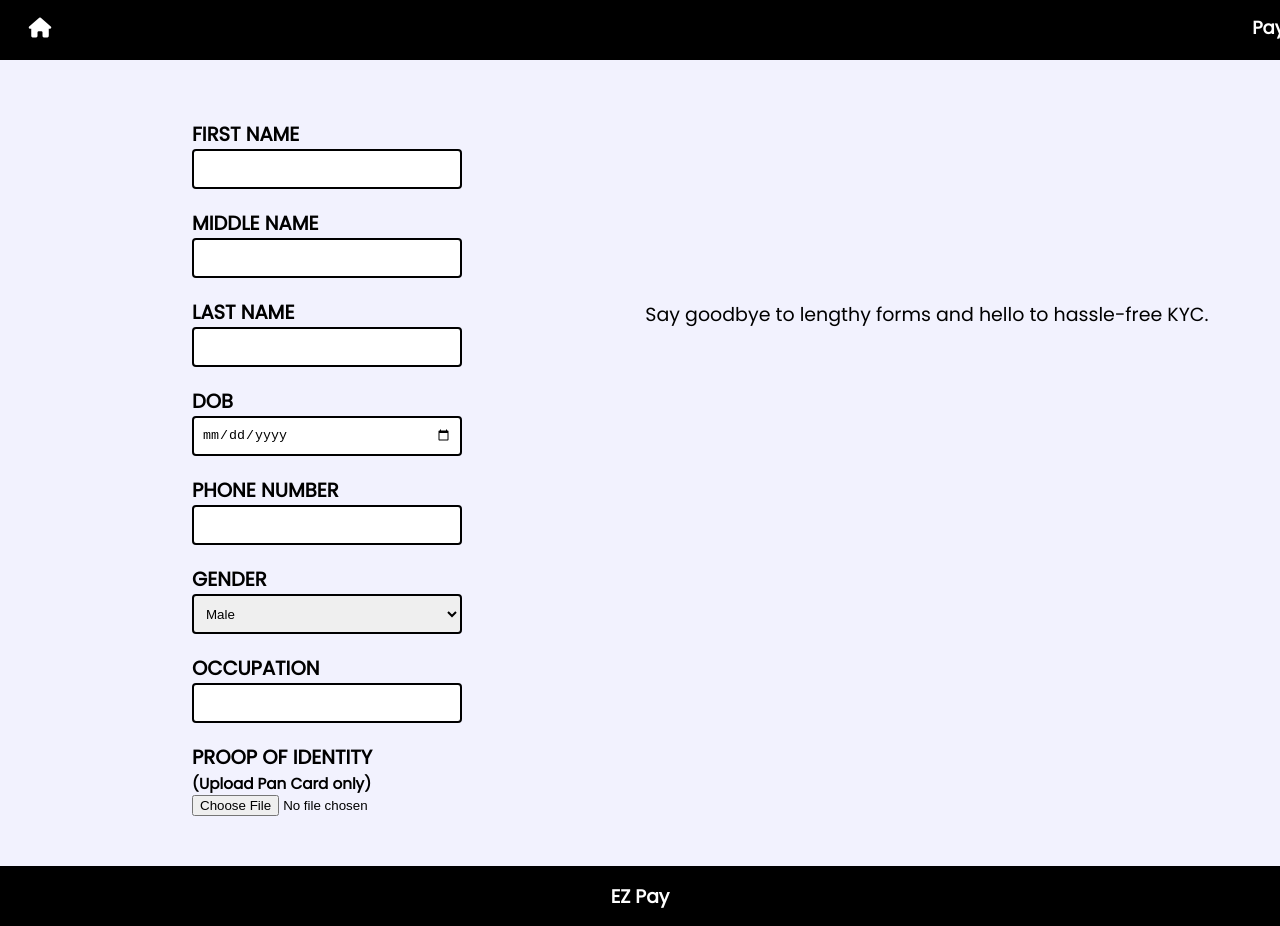
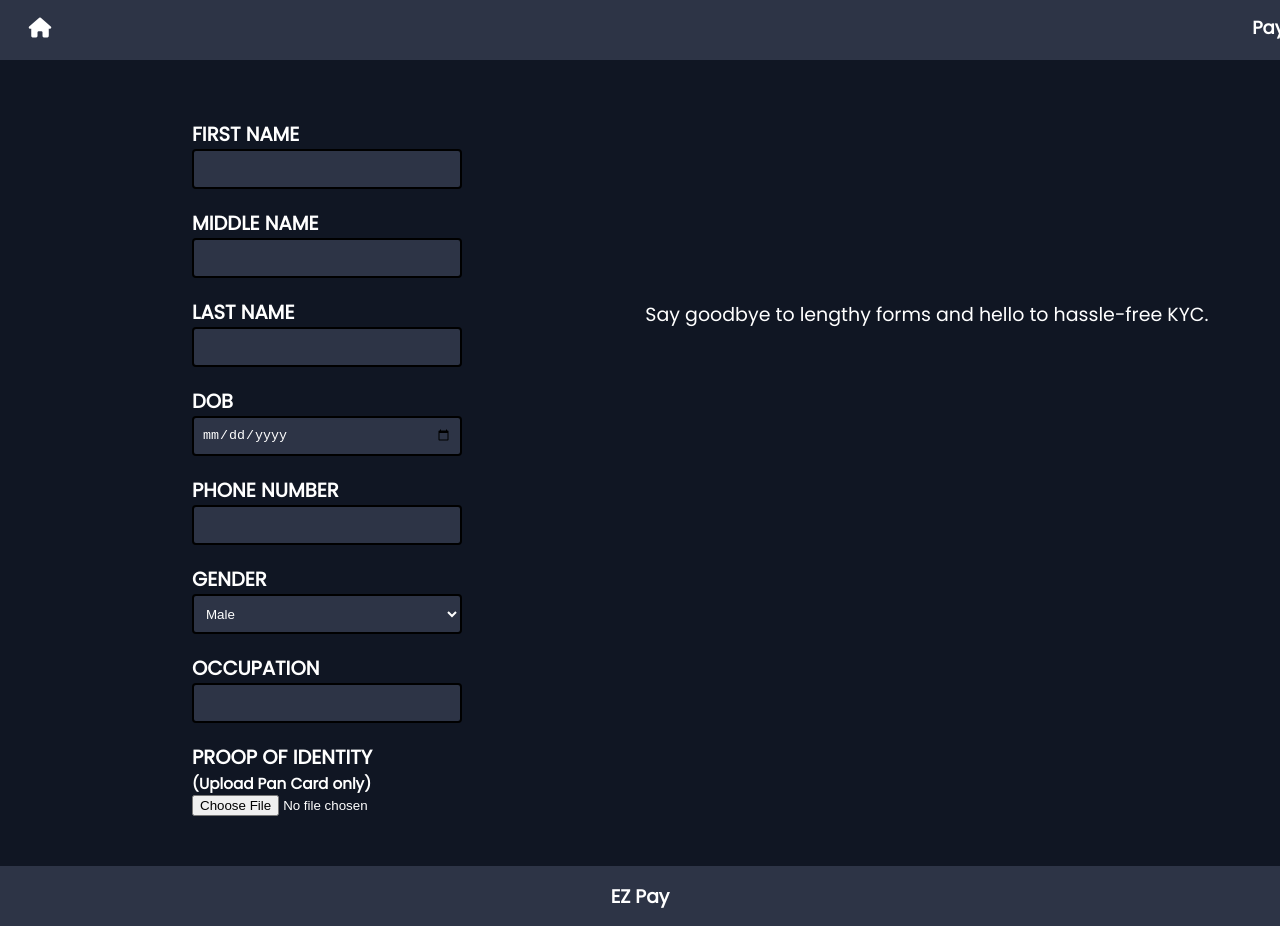
Before and after one commit to toastx/EZpay, a website: page frontEnd/vashisht/kyc.html in a window 1280 px wide. Drawn offline with Linux system fonts and the light colour scheme.

Commit message:
background comit
changed background color

```diff
--- a/frontEnd/vashisht/kyc.css
+++ b/frontEnd/vashisht/kyc.css
@@ -3,16 +3,17 @@
     padding: 0;
 }
 body{
-
+    color: #fff;
+    background-color: #101623;
     /* position: relative; */
-    background-color: #f2f2fe;
+    /* background-color: #f2f2fe; */
     font-family: 'Poppins', sans-serif;
 }
 .taskbar{
     display: inline-flex;
     height: 60px;
     width: 100%;
-    background-color: black;
+    background-color: #2d3446;
     position: fixed;
     top: 0;
 }
@@ -29,17 +30,17 @@ body{
     margin-left: 20px;
     margin-top: 7.5px;
 
-    background-color: #fff;
+
     background-size: 100% 200%;
     background-position: 0% 0%;
-    background-image: linear-gradient(black 50% ,#fff 50%);
+    background-image: linear-gradient( #2d3446 50% ,#fff 50%);
     transition: background-position 0.5s ,color 0.5s;
 
 }
 .home a:hover{
 
     background-position: 0% 100%;
-    color: black;
+    color:  #2d3446;
 }
 
 .payments a{
@@ -56,11 +57,7 @@ body{
     margin-left: 1200px;
     margin-top: 15px;
 
-    background-color: #fff;
-    background-size: 400% 200%;
-    background-position: 0% 0%;
-    background-image: linear-gradient(black 50% ,#fff 50%);
-    transition: background-position 0.5s ,color 0.5s;
+
 }
 .kyc a{
     display: inline-flex;
@@ -76,11 +73,6 @@ body{
     margin-left: 50px;
     margin-top: 15px;
 
-    background-color: #fff;
-    background-size: 400% 200%;
-    background-position: 0% 0%;
-    background-image: linear-gradient(black 50% ,#fff 50%);
-    transition: background-position 0.5s ,color 0.5s;
 }
 img{
     width: 300px;
@@ -131,11 +123,13 @@ h1{
     justify-content: center;
     height: 60px;
     width: 100%;
-    background-color: black;
+    background-color:  #2d3446;
     color: #fff;
     bottom: 0;
 }
 input[type=text]{
+    color: #fff;
+    background-color: #2d3446;
     width:270px;
     border: 2px solid black;
     height: 40px;
@@ -151,6 +145,8 @@ input[type=text]:focus{
     box-shadow: 0 0 8px dodgerblue;
 }
 input[type=date]{
+    color: #fff;
+    background-color: #2d3446;
     width:270px;
     border: 2px solid black;
     height: 40px;
@@ -166,7 +162,8 @@ input[type=text]:focus{
     box-shadow: 0 0 8px dodgerblue;
 }
 select{
-
+    color: #fff;
+    background-color: #2d3446;
     width:270px;
     border: 2px solid black;
     height: 40px;
```
